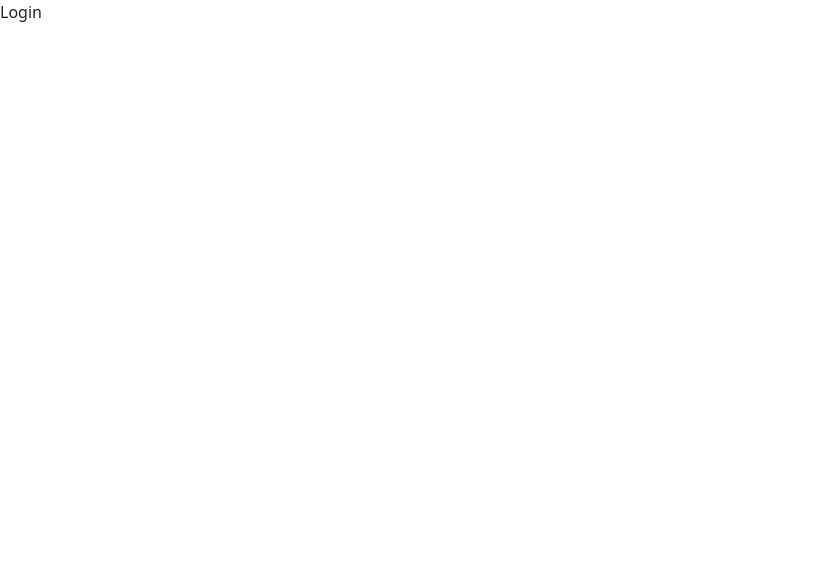
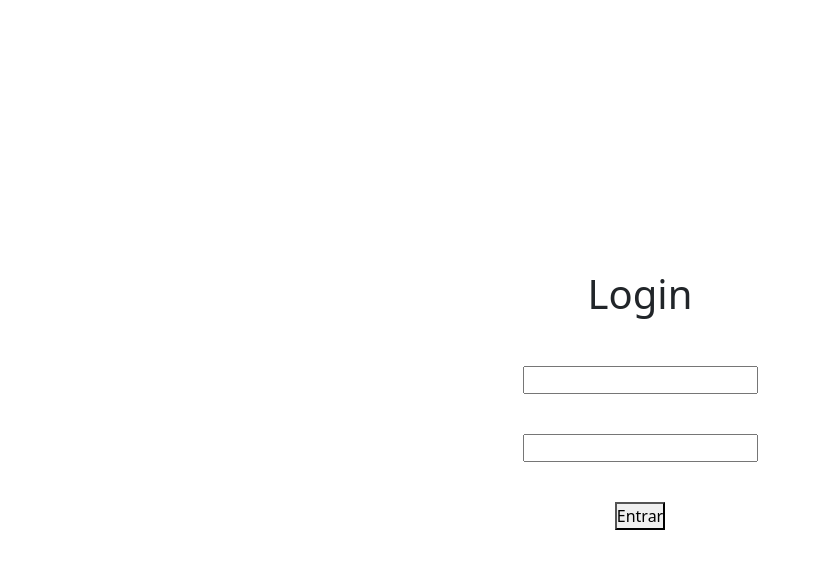
Before and after one commit to matheus-proenca/Project-Recipes-App, a React (Create React App) app: page / in a window 1280 px wide. Shown: the top 568 px of the page, without its empty margins (0-820 px from the left). Built offline with nearby package versions, Linux system fonts and the light colour scheme.

Commit message:
requisto 2

```diff
--- a/src/App.css
+++ b/src/App.css
@@ -1,13 +1,26 @@
-.meals {
+* {
+  margin: 0;
+  padding: 0;
+}
+
+body {
   align-items: center;
-  background: #0fa36b;
-  color: #464646;
+  color: blueviolet;
   display: flex;
   flex-direction: column;
   font-family: sans-serif;
   height: 100vh;
   justify-content: center;
   width: 100%;
+}
+
+.login {
+  align-items: center;
+  display: flex;
+  flex-direction: column;
+  height: 300px;
+  justify-content: space-around;
+  width: 350px;
 }
 
 .rocksGlass {
--- a/src/pages/Login.js
+++ b/src/pages/Login.js
@@ -2,7 +2,12 @@ import React from 'react';
 
 function Login() {
   return (
-    <div>Login</div>
+    <div className="login">
+      <h1>Login</h1>
+      <input type="email" data-testid="email-input" />
+      <input type="password" data-testid="password-input" />
+      <button data-testid="login-submit-btn">Entrar</button>
+    </div>
   );
 }
 
```
